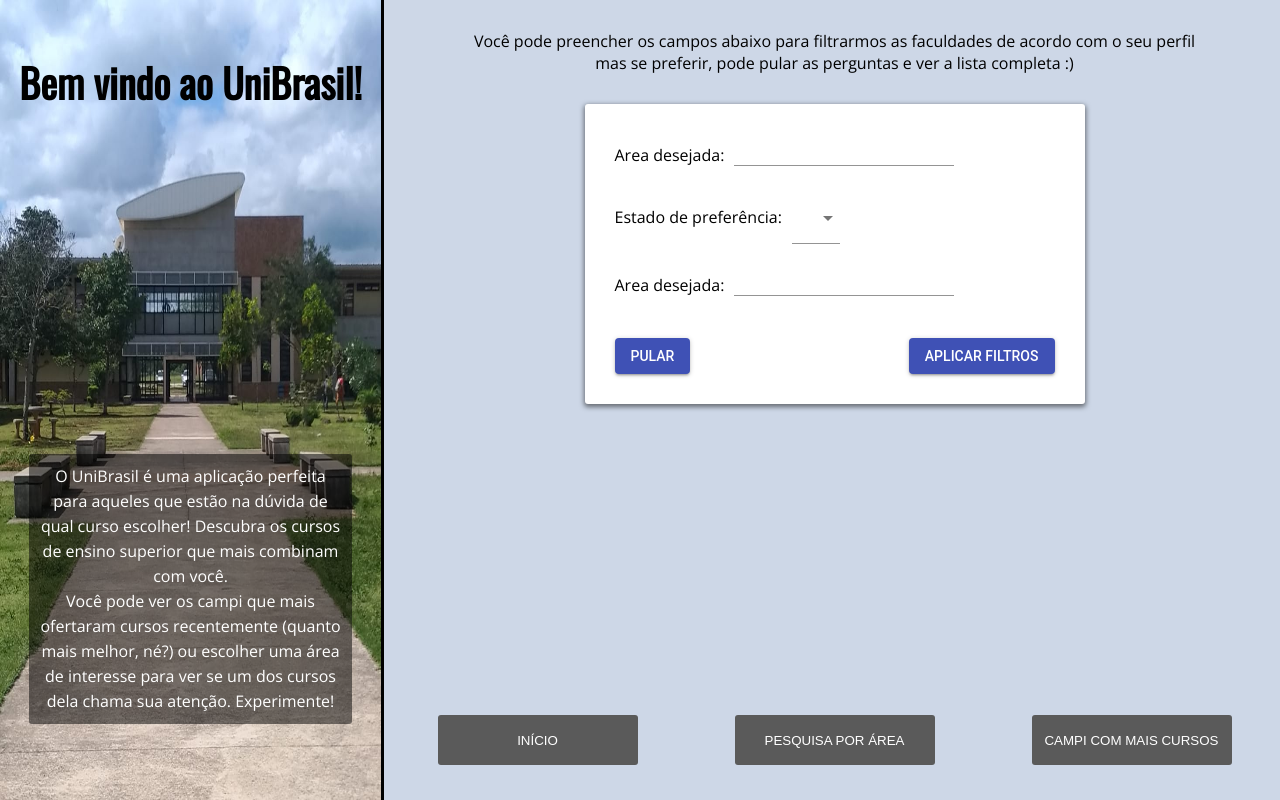
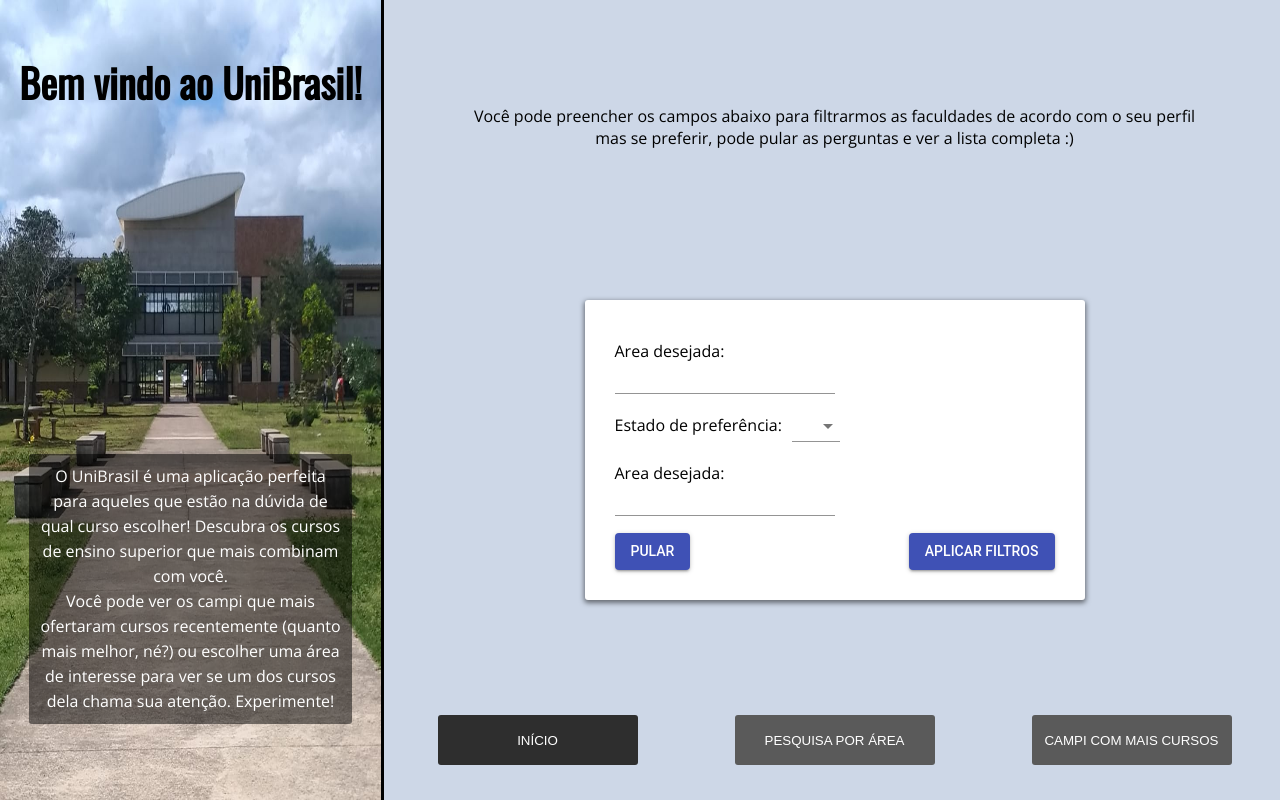
Before and after one commit to devNatron/integradoWEB, a React (Create React App) app in the folder app/: page / in a window 1280 px wide. Built offline with nearby package versions, Linux system fonts and the light colour scheme.

Commit message:
melhoria na posicao dos elementos da home

```diff
--- a/app/src/components/Home/index.js
+++ b/app/src/components/Home/index.js
@@ -20,7 +20,7 @@ class Home extends React.Component {
 
     render(){
         return (
-            <main className="Content page">
+            <main className="Content page home">
                 <div className="intro-wrapper">
                     <p>Você pode preencher os campos abaixo para filtrarmos as faculdades de acordo com o seu perfil<br/>
                         mas se preferir, pode pular as perguntas e ver a lista completa :) <br/></p>
--- a/app/src/components/Home/styles.css
+++ b/app/src/components/Home/styles.css
@@ -1,14 +1,15 @@
-main{
+.home{
     height: 100%;
     width: 100%;
     display: flex;
     flex-direction: column;
     align-items: center;
+    justify-content: space-around;
 }
 
-.intro-wrapper{
-    margin: 30px 0;
-}
+/* .intro-wrapper{
+    margin-top: 30px;
+} */
 
 .intro-wrapper p{
     text-align: center;
@@ -39,19 +40,18 @@ main{
 }
 
 .filters-wrapper{
-    width: auto;
+    width: 320px;
     display: flex;
     flex-direction: column;
     align-items: left;
 }
 
-.filters-wrapper div{
+form .filters-wrapper > div{
     margin-bottom: 10px;
     display: inline-block;
 }
 
 .form-wrapper form div label {
-    /* padding-top: 6px; */
     margin-top: 10px;
     margin-right: 10px;
     display: inline-block;
--- a/app/src/components/Templates/Nav/index.js
+++ b/app/src/components/Templates/Nav/index.js
@@ -5,8 +5,8 @@ import './styles.css';
 
 export default (props) => (
     <div className="Nav">
-        <DarkButton nome="Início" link="/home"/>
-        <DarkButton nome="Pesquisa por área" link="/tabela"/>
-        <DarkButton nome="Campi com mais cursos" link="/"/>
+        <DarkButton nome="Início" link="/home" class="dark-button btn-active"/>
+        <DarkButton nome="Pesquisa por área" link="/tabela" class="dark-button btn-default"/>
+        <DarkButton nome="Campi com mais cursos" link="/" class="dark-button btn-default"/>
     </div>
 );
--- a/app/src/components/Templates/Table/index.js
+++ b/app/src/components/Templates/Table/index.js
@@ -27,7 +27,7 @@ var tableData = [
 
 let options = {
     pagination:"local",
-    paginationSize:5,
+    paginationSize:10,
     data:tableData,
     layout:"fitDataFill",
 }
@@ -99,7 +99,7 @@ class Table extends React.Component {
 
     render(){
         return (
-            <main className="Content page">
+            <main className="Content page tabela">
                 <div className="intro-wrapper">
                     <p>Tabela de relacões melhores universidades de São Paulo</p>
                 </div>
--- a/app/src/components/Templates/Table/styles.css
+++ b/app/src/components/Templates/Table/styles.css
@@ -1,3 +1,11 @@
+.tabela{
+    height: 100%;
+    width: 100%;
+    display: flex;
+    flex-direction: column;
+    align-items: center;
+}
+
 .table{
     width: auto;
     max-width: 90%;
@@ -10,3 +18,7 @@
     text-transform: uppercase;
     font-family: 'Oswald', sans-serif;
 }
+
+.intro-wrapper{
+    margin-top: 30px;
+}
--- a/app/src/components/Utils/DarkButton/index.js
+++ b/app/src/components/Utils/DarkButton/index.js
@@ -19,7 +19,7 @@ class DarkButton extends React.Component {
     render(){
         return (
             <NavLink to={this.props.link} activeClassName="active">
-                <button className="dark-button btn-default" onClick={this.handleClick}>
+                <button className={this.props.class} onClick={this.handleClick}>
                     {this.props.nome}
                 </button>
             </NavLink>
```
